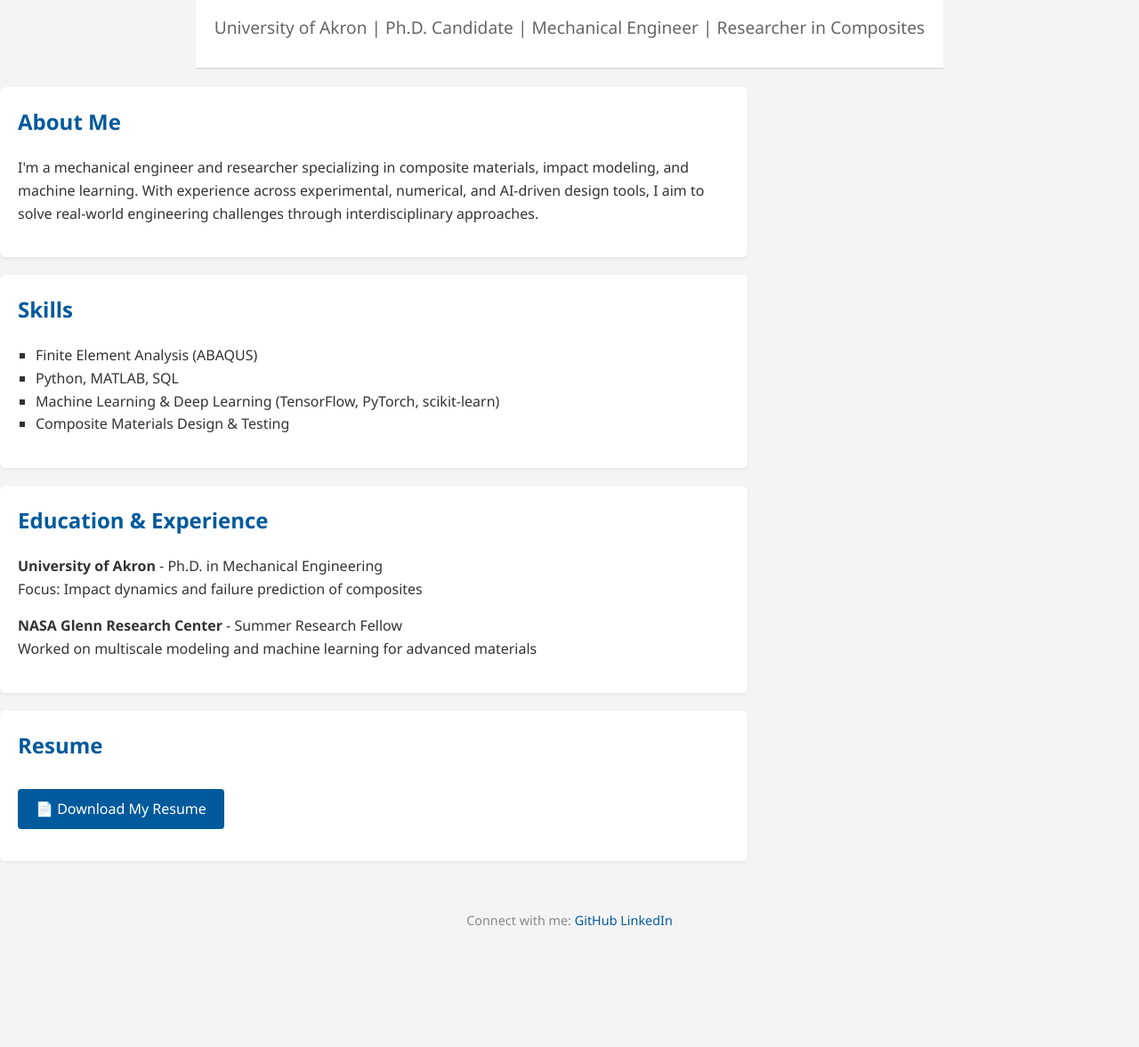
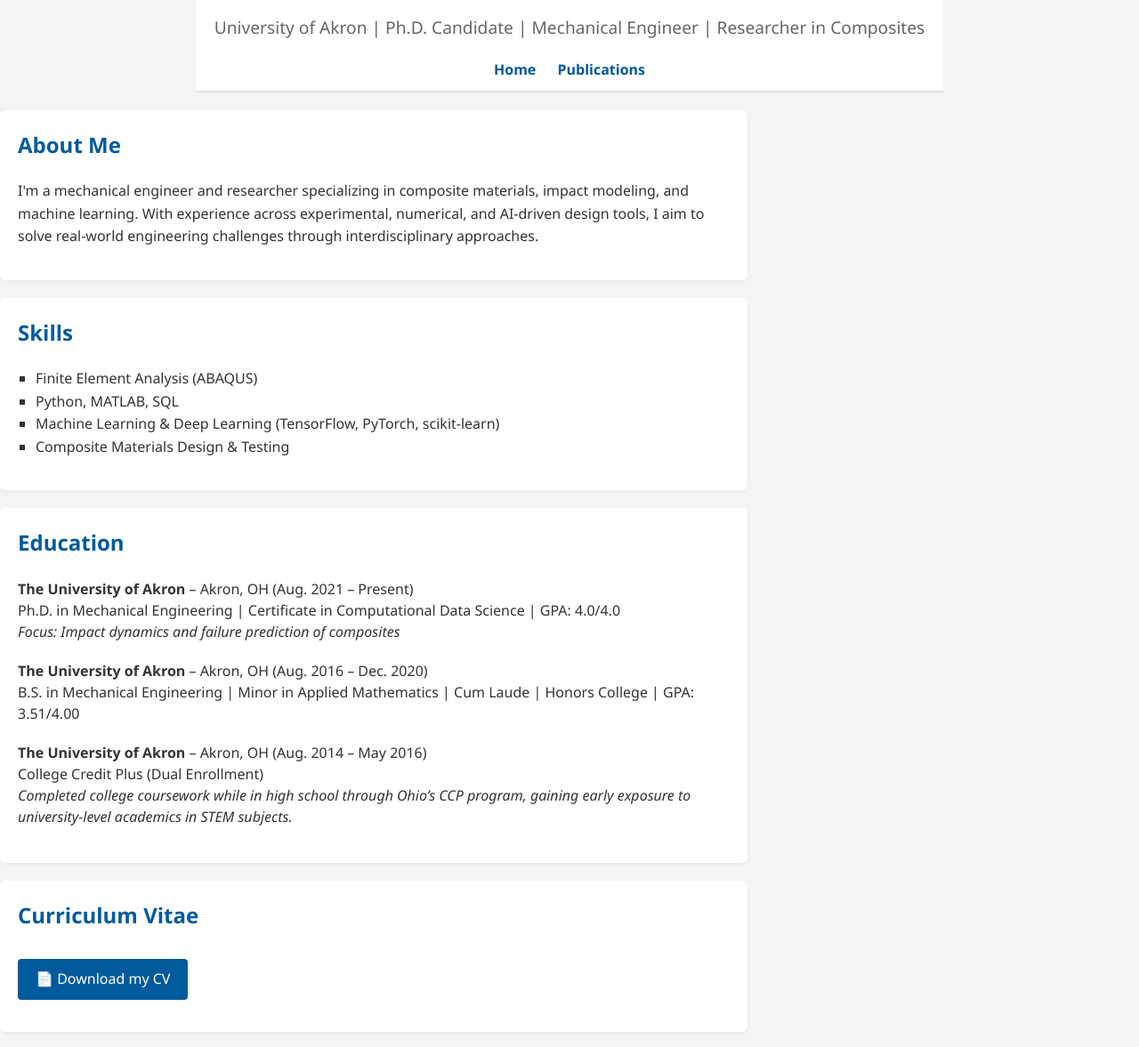
Before and after one commit to jpm107/my-website, a plain HTML site: page index.html in a window 1280 px wide. Shown: the part 107-1284 px from the top of the page at 89% size. Before the commit the page ends 1187 px from the top, so only its background shows below. Drawn offline with Linux system fonts and the light colour scheme.

Commit message:
added publications tab

```diff
--- a/index.html
+++ b/index.html
@@ -9,6 +9,10 @@
   <header>
    <h1>Jason P. Mack</h1>
    <p>University of Akron | Ph.D. Candidate | Mechanical Engineer | Researcher in Composites</p>
+   <nav>
+     <a href="index.html">Home</a>
+     <a href="publications.html">Publications</a>
+   </nav>
   </header>
 
   <section id="about">
@@ -29,22 +33,35 @@
     </ul>
   </section>
 
-  <section id="experience">
-    <h2>Education & Experience</h2>
-    <p><strong>University of Akron</strong> - Ph.D. in Mechanical Engineering<br>
-    Focus: Impact dynamics and failure prediction of composites</p>
-    <p><strong>NASA Glenn Research Center</strong> - Summer Research Fellow<br>
-    Worked on multiscale modeling and machine learning for advanced materials</p>
-  </section>
+  <section id="education">
+  <h2>Education</h2>
 
-  <section id="resume">
-    <h2>Resume</h2>
-    <p><a href="resume.pdf" download>📄 Download My Resume</a></p>
+    <div class="edu-entry">
+        <strong>The University of Akron</strong> – Akron, OH (Aug. 2021 – Present)<br>
+        Ph.D. in Mechanical Engineering | Certificate in Computational Data Science | GPA: 4.0/4.0<br>
+        <em>Focus: Impact dynamics and failure prediction of composites</em>
+    </div>
+
+    <div class="edu-entry">
+        <strong>The University of Akron</strong> – Akron, OH (Aug. 2016 – Dec. 2020)<br>
+        B.S. in Mechanical Engineering | Minor in Applied Mathematics | Cum Laude | Honors College | GPA: 3.51/4.00
+    </div>
+
+    <div class="edu-entry">
+        <strong>The University of Akron</strong> – Akron, OH (Aug. 2014 – May 2016)<br>
+        College Credit Plus (Dual Enrollment)<br>
+        <em>Completed college coursework while in high school through Ohio’s CCP program, gaining early exposure to university-level academics in STEM subjects.</em>
+    </div>
+ </section>
+
+  <section id="CV">
+    <h2>Curriculum Vitae</h2>
+    <p><a href="mack_cv.pdf" download>📄 Download my CV</a></p>
   </section>
 
   <footer>
     <p>Connect with me:
-        <a href="https://https://github.com/jpm107" target="_blank">GitHub</a>
+        <a href="https://github.com/jpm107" target="_blank">GitHub</a>
         <a href="https://www.linkedin.com/in/jason-p-mack-47393612a" target="_blank">LinkedIn</a>
     </p>
   </footer>
--- a/style.css
+++ b/style.css
@@ -34,6 +34,21 @@ header p {
   color: #666;
 }
 
+nav {
+  margin-top: 15px;
+}
+
+nav a {
+  margin: 0 10px;
+  text-decoration: none;
+  color: #005a9c;
+  font-weight: bold;
+}
+
+nav a:hover {
+  text-decoration: underline;
+}
+
 /* Sections */
 section {
   background-color: #fff;
@@ -54,8 +69,8 @@ ul {
   padding-left: 20px;
 }
 
-/* Resume Download Link */
-#resume a {
+/* CV Download Link */
+#CV a {
   display: inline-block;
   padding: 10px 20px;
   background-color: #005a9c;
@@ -65,7 +80,7 @@ ul {
   margin-top: 10px;
 }
 
-#resume a:hover {
+#CV a:hover {
   background-color: #003f6b;
 }
 
@@ -83,3 +98,17 @@ footer a {
 footer a:hover {
   text-decoration: underline;
 }
+
+/* Education Section Styling */
+#education {
+  background-color: #fff;
+  padding: 20px;
+  margin-top: 20px;
+  border-radius: 6px;
+  box-shadow: 0 2px 4px rgba(0,0,0,0.05);
+}
+
+.edu-entry {
+  margin-bottom: 20px;
+  line-height: 1.5;
+}
```
Also changed, not shown: publications.html (added, +32 -0 lines).
